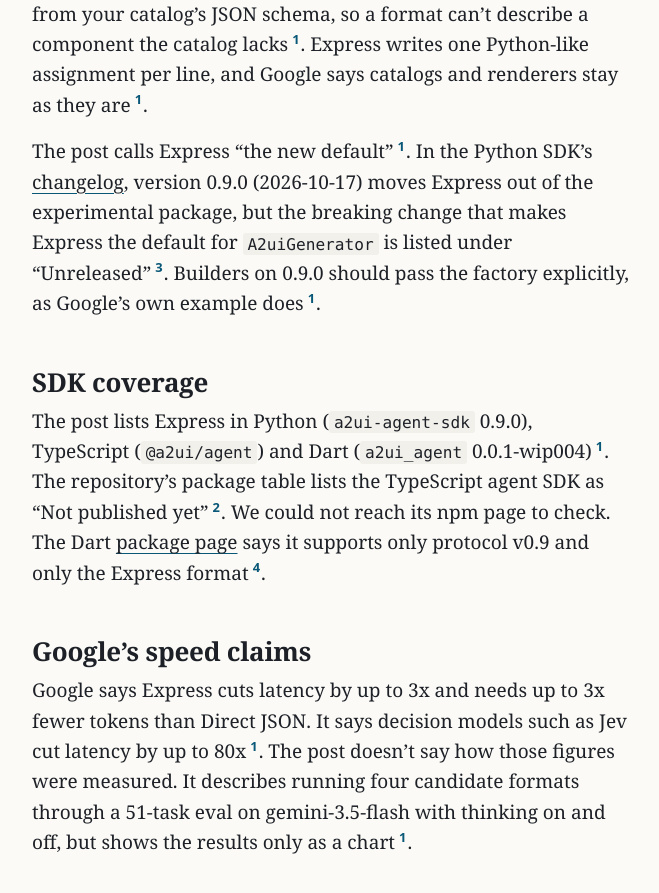
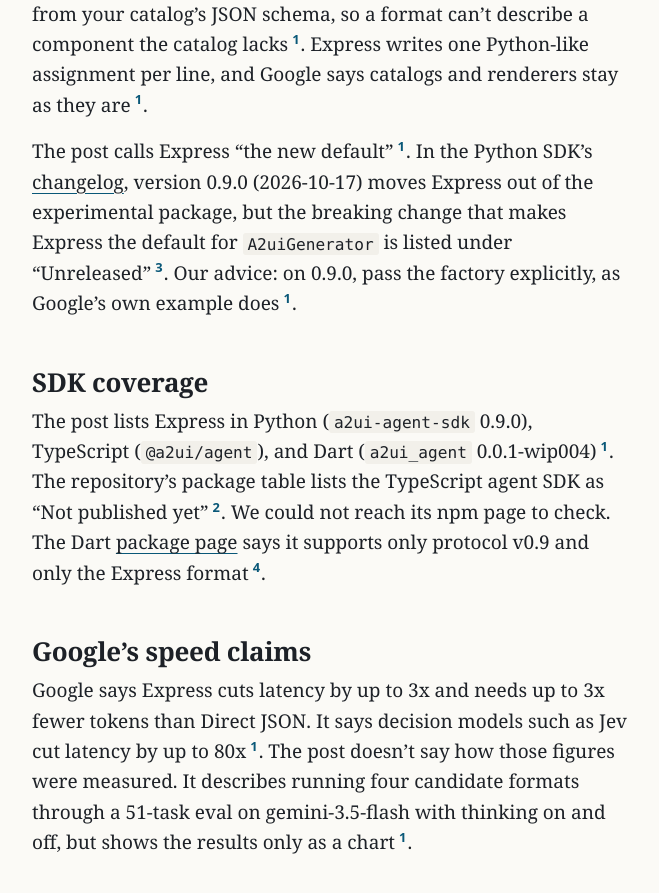
Before and after one commit to northwind-press/northwind-press.github.io, a Jekyll site: the page built from _posts/2026-11-04-google-a2ui-express.md, in a window 1280 px wide and 900 px high, scrolled down 1280 px. Shown: the top 893 px of the window, without its empty margins (308-967 px from the left). Built offline with Jekyll 4.4.1, drawn with Linux system fonts in a browser that asks for light colours.

Commit message:
Copy: label the 0.9.0 advice as ours (style.md 2); serial comma
Co-Authored-By: Claude Opus 5.5 <noreply@anthropic.com>

```diff
--- a/_posts/2026-11-04-google-a2ui-express.md
+++ b/_posts/2026-11-04-google-a2ui-express.md
@@ -36,11 +36,11 @@ A2UI is an open protocol for agent-generated UI. A client advertises a catalog o
 
 You choose the format with one argument, `inference_format_factory`, when you create the generator. The SDK generates the format's prompt instructions and its compiler from your catalog's JSON schema, so a format can't describe a component the catalog lacks{% include cite.html n=1 %}. Express writes one Python-like assignment per line, and Google says catalogs and renderers stay as they are{% include cite.html n=1 %}.
 
-The post calls Express "the new default"{% include cite.html n=1 %}. In the Python SDK's [changelog](https://github.com/a2ui-project/a2ui/blob/main/python/a2ui_agent/CHANGELOG.md), version 0.9.0 (2026-10-17) moves Express out of the experimental package, but the breaking change that makes Express the default for `A2uiGenerator` is listed under "Unreleased"{% include cite.html n=3 %}. Builders on 0.9.0 should pass the factory explicitly, as Google's own example does{% include cite.html n=1 %}.
+The post calls Express "the new default"{% include cite.html n=1 %}. In the Python SDK's [changelog](https://github.com/a2ui-project/a2ui/blob/main/python/a2ui_agent/CHANGELOG.md), version 0.9.0 (2026-10-17) moves Express out of the experimental package, but the breaking change that makes Express the default for `A2uiGenerator` is listed under "Unreleased"{% include cite.html n=3 %}. Our advice: on 0.9.0, pass the factory explicitly, as Google's own example does{% include cite.html n=1 %}.
 
 ## SDK coverage
 
-The post lists Express in Python (`a2ui-agent-sdk` 0.9.0), TypeScript (`@a2ui/agent`) and Dart (`a2ui_agent` 0.0.1-wip004){% include cite.html n=1 %}. The repository's package table lists the TypeScript agent SDK as "Not published yet"{% include cite.html n=2 %}. We could not reach its npm page to check. The Dart [package page](https://pub.dev/packages/a2ui_agent) says it supports only protocol v0.9 and only the Express format{% include cite.html n=4 %}.
+The post lists Express in Python (`a2ui-agent-sdk` 0.9.0), TypeScript (`@a2ui/agent`), and Dart (`a2ui_agent` 0.0.1-wip004){% include cite.html n=1 %}. The repository's package table lists the TypeScript agent SDK as "Not published yet"{% include cite.html n=2 %}. We could not reach its npm page to check. The Dart [package page](https://pub.dev/packages/a2ui_agent) says it supports only protocol v0.9 and only the Express format{% include cite.html n=4 %}.
 
 ## Google's speed claims
 
```
